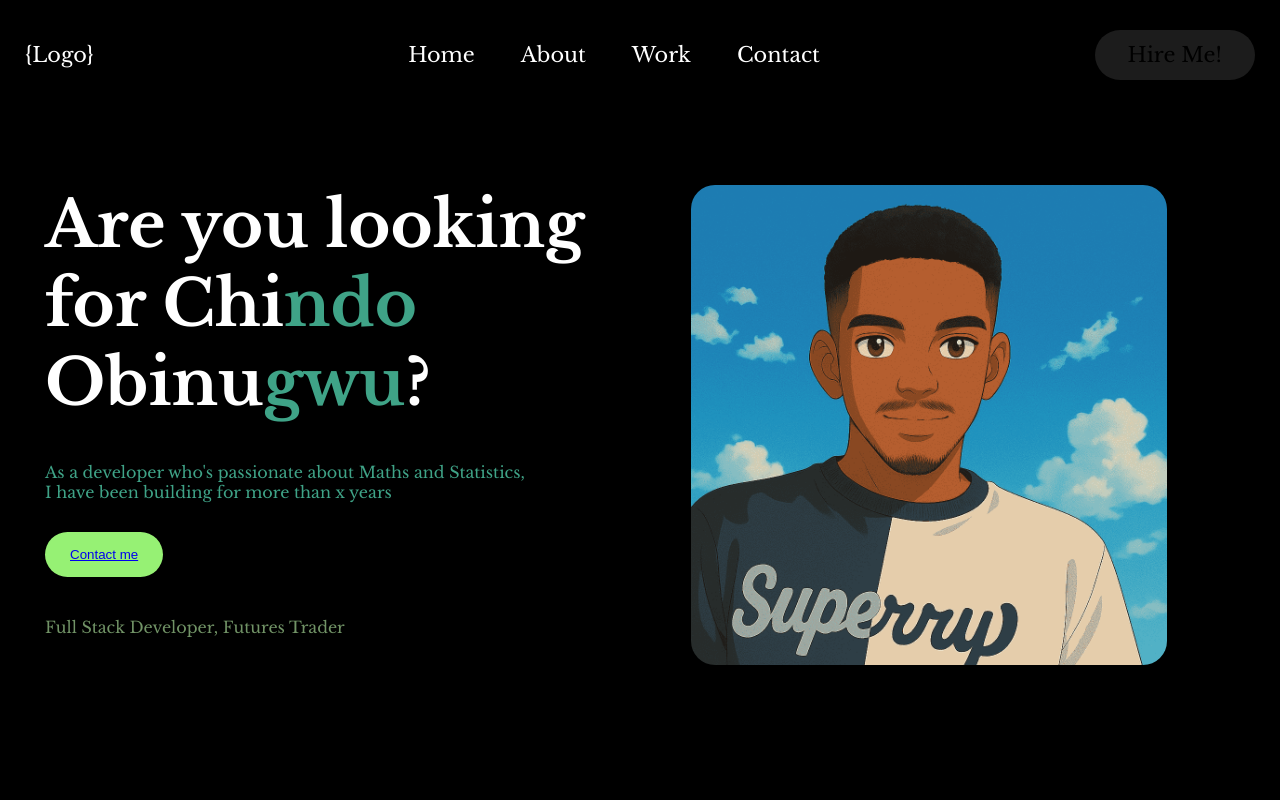
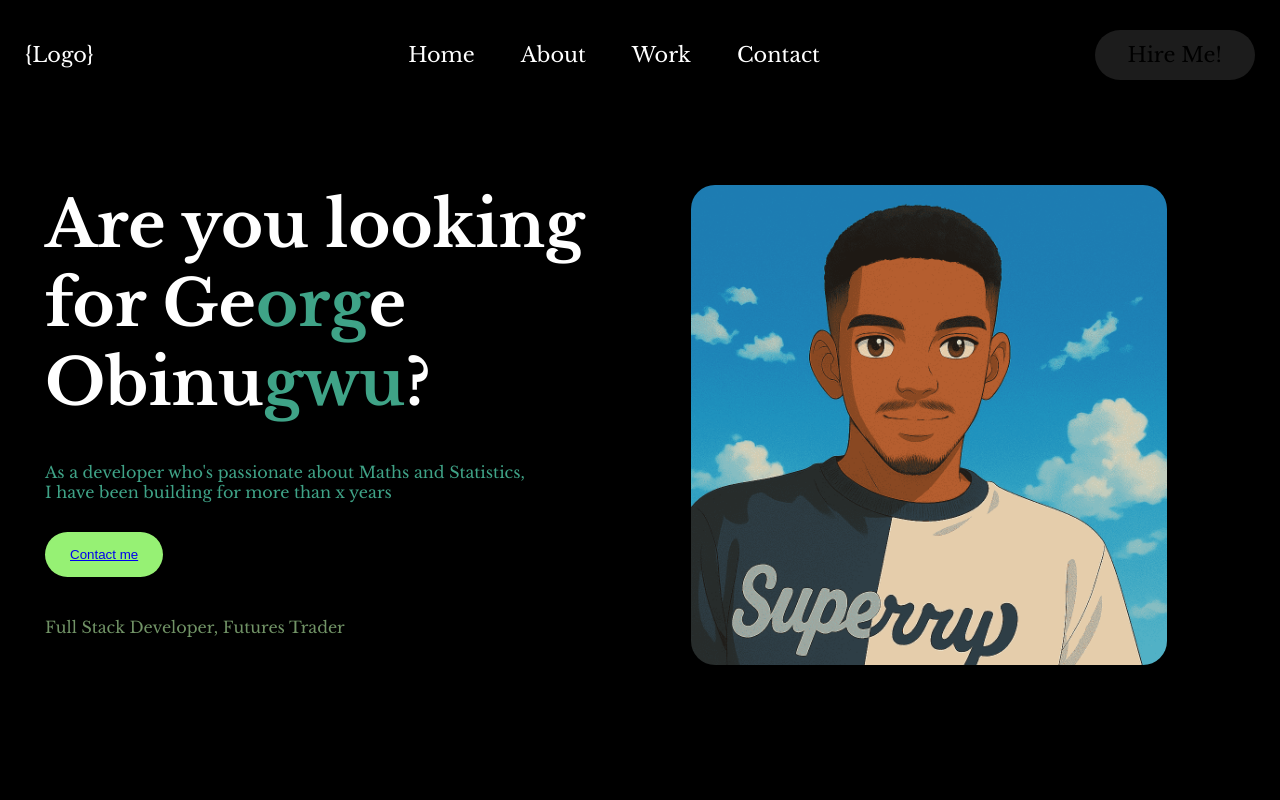
Before and after one commit to quickquick/george-site, a plain HTML site: page index.html in a window 1280 px wide. Shown: the top 800 px of the page. Drawn offline with nearby package versions, Linux system fonts and the light colour scheme; a web font is replaced by a local one.

Commit message:
Update: Only changed the name

```diff
--- a/index.html
+++ b/index.html
@@ -33,7 +33,8 @@
     <div id="second-container">
         <div class="sec-section1">
             <div class="sec-profile">
-                <h1>Are you looking<br /> for Chi<span>ndo</span> Obinu<span>gwu</span>&quest;</h1>
+                <!-- <h1>Are you looking<br /> for Chi<span>ndo</span> Obinu<span>gwu</span>&quest;</h1> -->
+                 <h1>Are you looking<br /> for Ge<span>org</span>e Obinu<span>gwu</span>&quest;</h1>
             </div>
             <div class="sec-description">
                 <p>As a developer who's passionate about Maths and Statistics,<br /> I have been building for more than x years</P>
```
